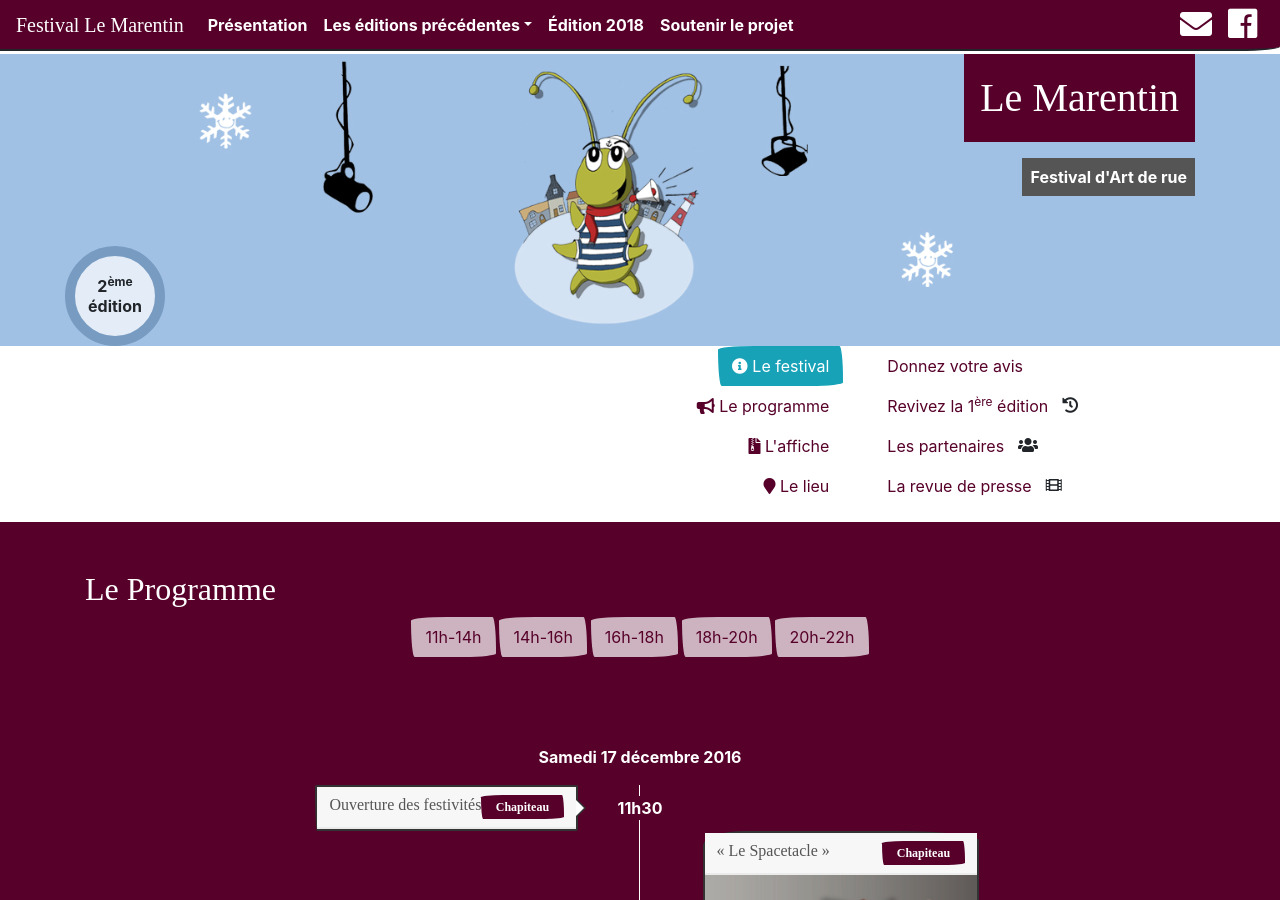
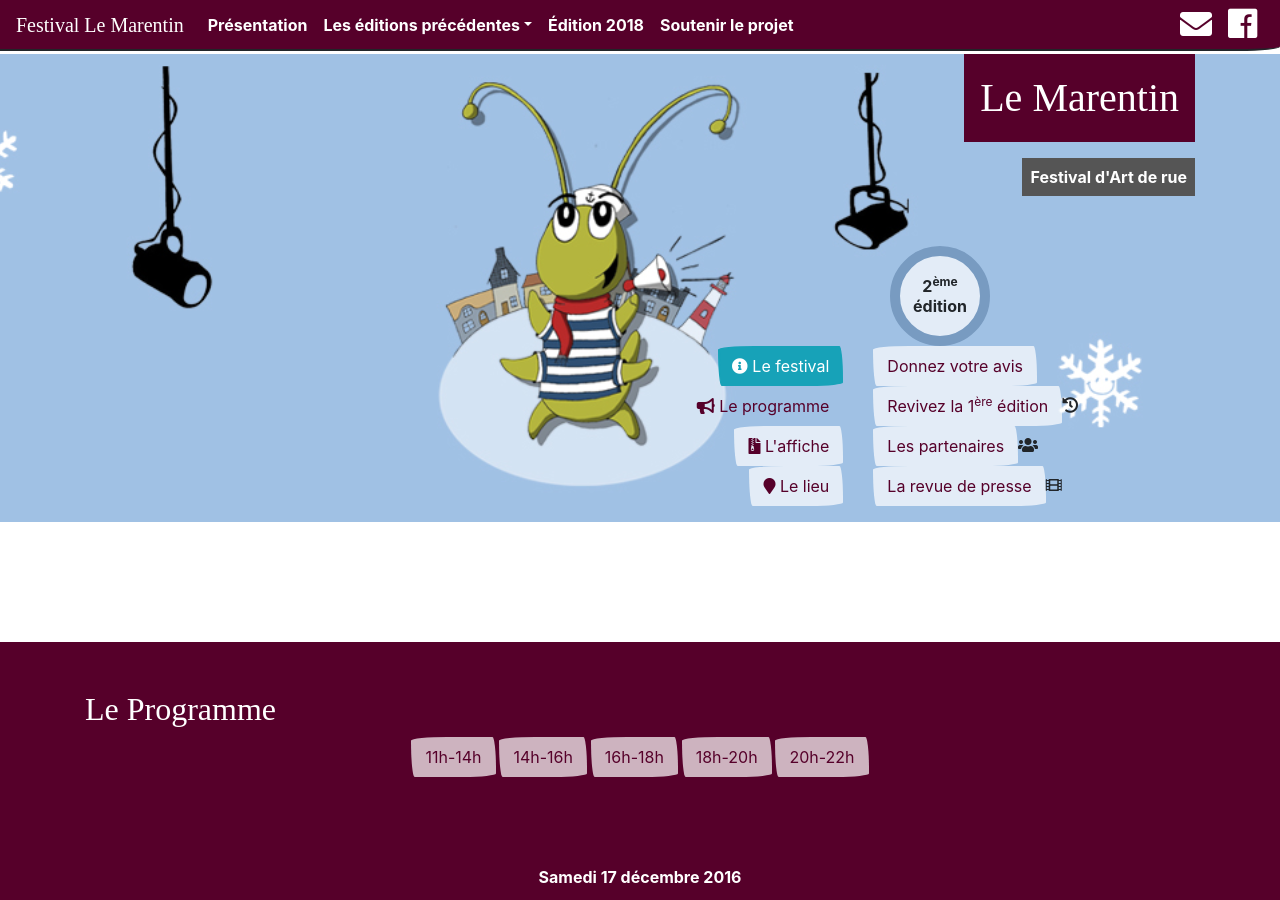
Before and after one commit to tibodut/marentin, a Jekyll site: the page built from edition-2016.html, in a window 1280 px wide and 900 px high. Built offline with Jekyll 4.4.1, drawn with Linux system fonts in a browser that asks for light colours; nearby versions of some CDN libraries; some web fonts are replaced.

Commit message:
Update edition-2016.html

```diff
--- a/edition-2016.html
+++ b/edition-2016.html
@@ -9,7 +9,7 @@ layout: default
 
                  <h1 class="mt-auto mb-3 p-3 bg-primary text-light">Le Marentin</h1>
                 <p class="mb-auto p-2 bg-dark text-light">Festival d'Art de rue</p>
-</div>
+
 
             <div class="col-sm-4">
                 <div class="text-color: #789bc1 text-center" style="width: 100px;height: 100px;border-radius: 100%;font-weight: bold;border: 10px solid rgba(120,155,193,1);margin-top:50px;margin-left:50px;padding-top: 20px;line-height: 20px;background-color: rgba(255,255,255,.7);">2<sup>ème</sup><br>édition</div>
@@ -28,8 +28,11 @@ layout: default
                     <a class="btn btn-default" href="#le-marentin-2015" target="_blank" role="button" style="background:rgba(255,255,255,.7)"> Revivez la 1<sup>ère</sup> édition</a><span class="fa fa-history" aria-hidden="true"></span><br />
       <a class="btn btn-default" href="#partenaires" role="button" style="background:rgba(255,255,255,.7)"> Les partenaires</a><span class="fa fa-users"></span><br />
                     <a class="btn btn-default" href="#revue-de-presse" role="button" style="background:rgba(255,255,255,.7)"> La revue de presse</a><span class="fa fa-film"></span></p>
-            </div>
+            </div> </div>
         </div>
+       <div class="bg-white py-5">
+           <br /></div>
+
        <div id="le-programme" class="bg-primary padding-top padding-bottom text-white py-5">
     <div class="container">
         <h2>Le Programme</h2>
```
